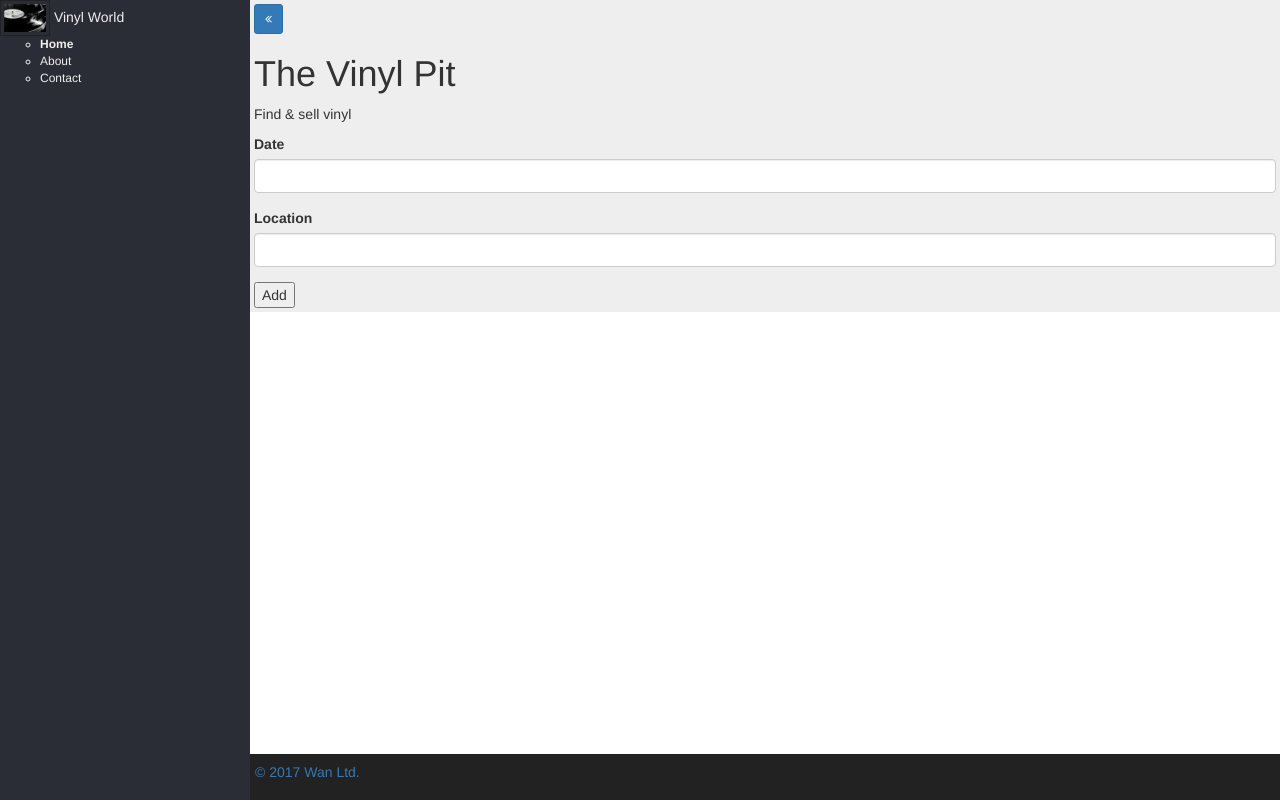
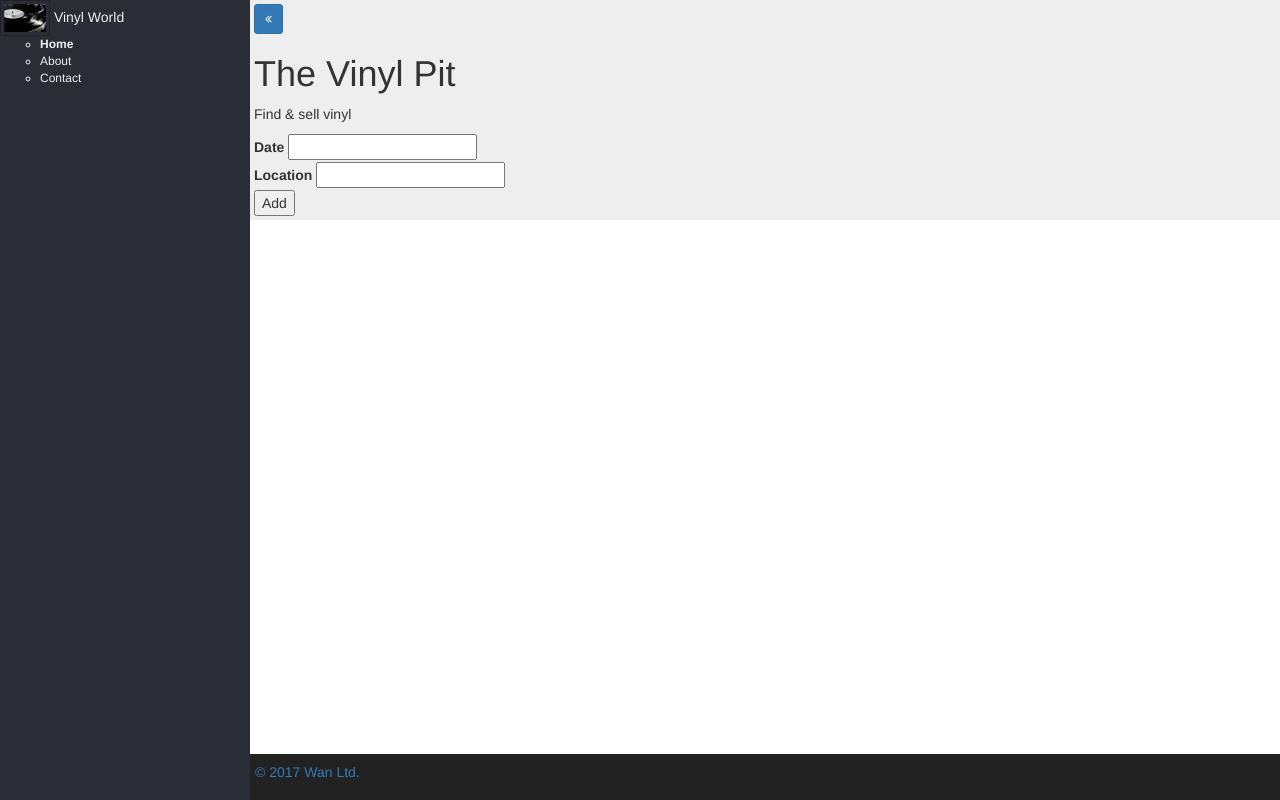
Before and after one commit to Wanis23/TheWorld, an ASP.NET Core app: page / in a window 1280 px wide. Run offline with ASP.NET Core 8, Linux system fonts and the light colour scheme; some libraries are stand-ins or nearby versions.

Commit message:
Revert "form group"
This reverts commit 2aa4f9703ffd48124f7cd83c0ee969660dcc5ee9.

```diff
--- a/TheWorld/Views/App/Index.cshtml
+++ b/TheWorld/Views/App/Index.cshtml
@@ -6,14 +6,14 @@
 <p>Find & sell vinyl</p>
 
 <form>
-   <div class="form-group">
+   <div>
      <label>Date</label>
-     <input class="form-control" />
+     <input />
    </div>
 
-   <div class="form-group">
+   <div>
      <label>Location</label>
-     <input class="form-control" />
+     <input />
    </div>
 
    <div><input type="submit" value="Add" /></div>
```
